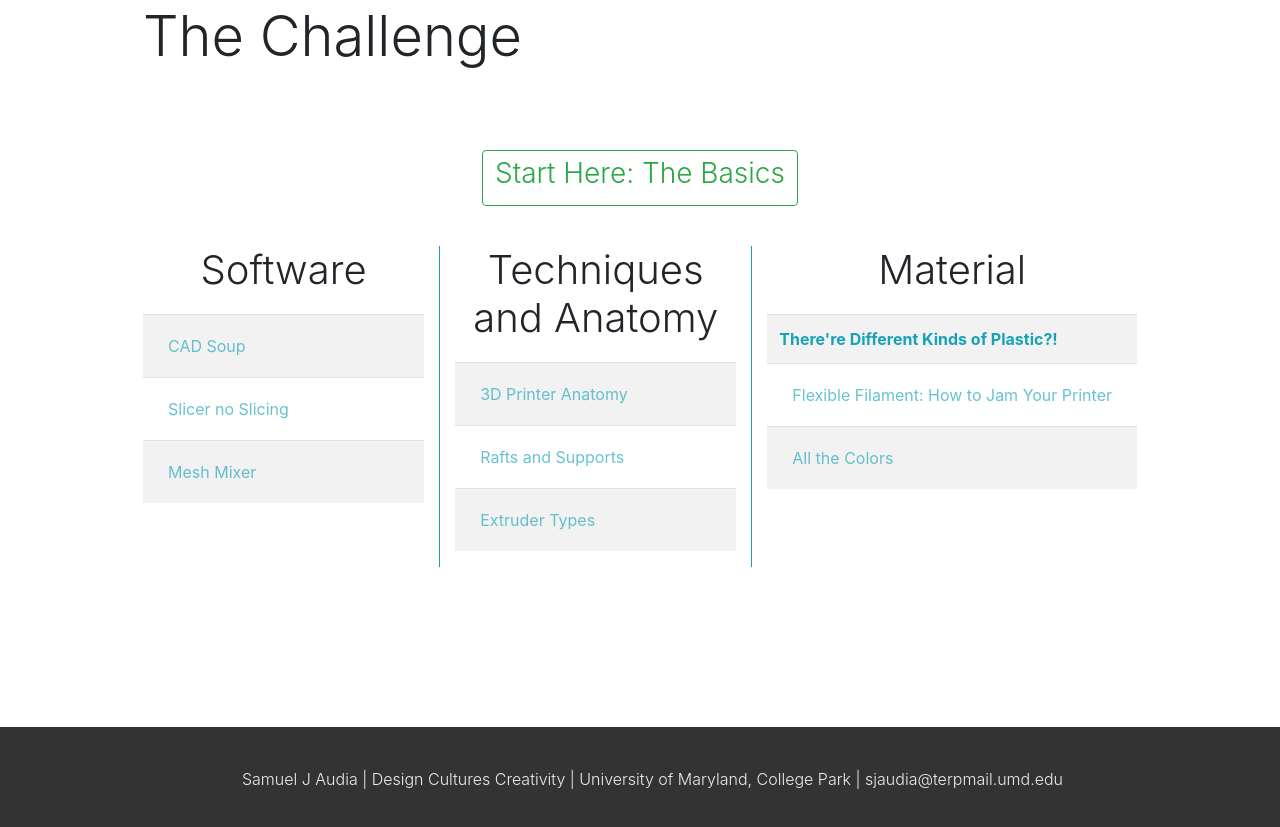
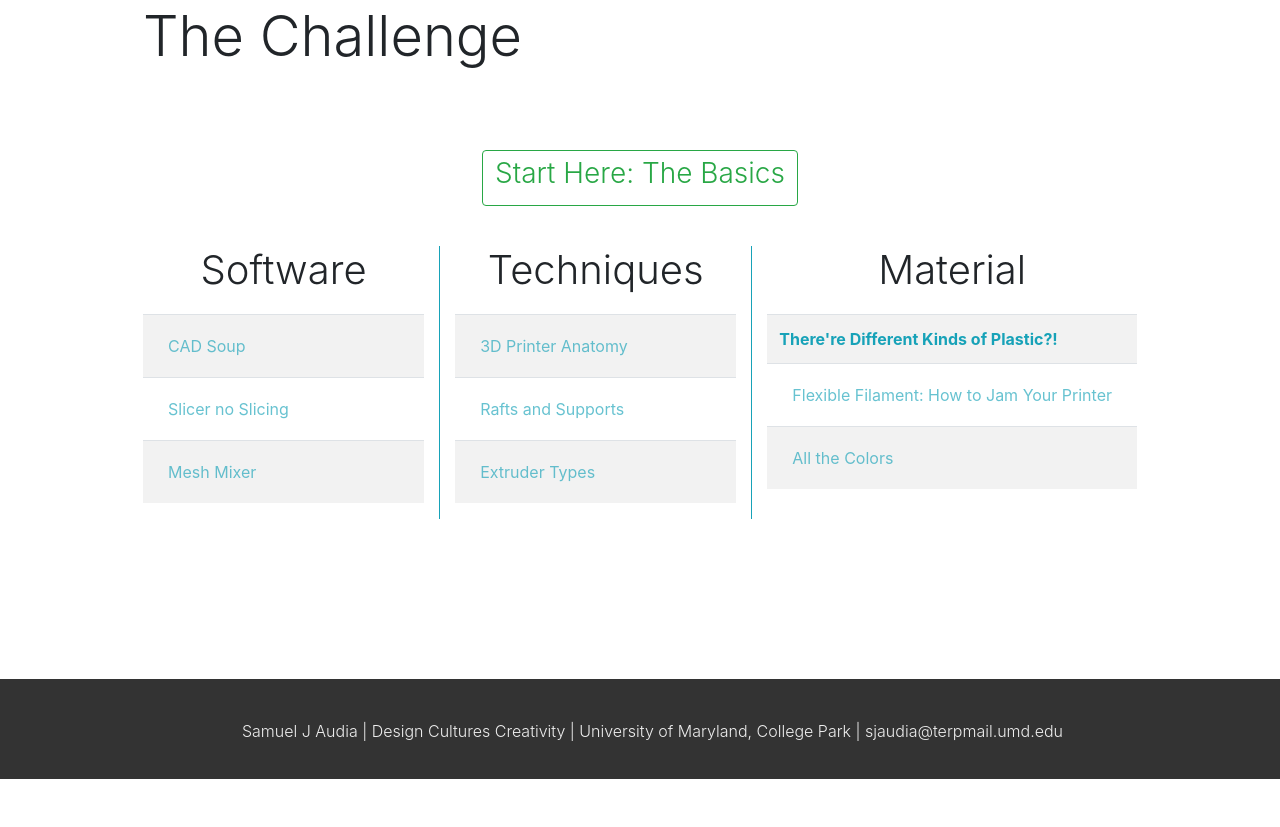
Before and after one commit to sam-audia/sam-audia.github.io, a plain HTML site: page index.html in a window 1280 px wide. Shown: the part 1501-2328 px from the top of the page. After the commit the page ends 2280 px from the top, so only its background shows below. Drawn offline with nearby package versions, Linux system fonts and the light colour scheme.

Commit message:
Changed Path Title

```diff
--- a/index.html
+++ b/index.html
@@ -80,7 +80,7 @@
                         </table>
                     </div>
                     <div id="middle-column" class="col-lg">
-                        <h1 class="text-center">Techniques and Anatomy</h1>
+                        <h1 class="text-center">Techniques</h1>
                         <table class="table table-hover table-striped path-table">
                             <tr>
                                 <th><a class="btn disabled" href="#">3D Printer Anatomy</a></th>
```
